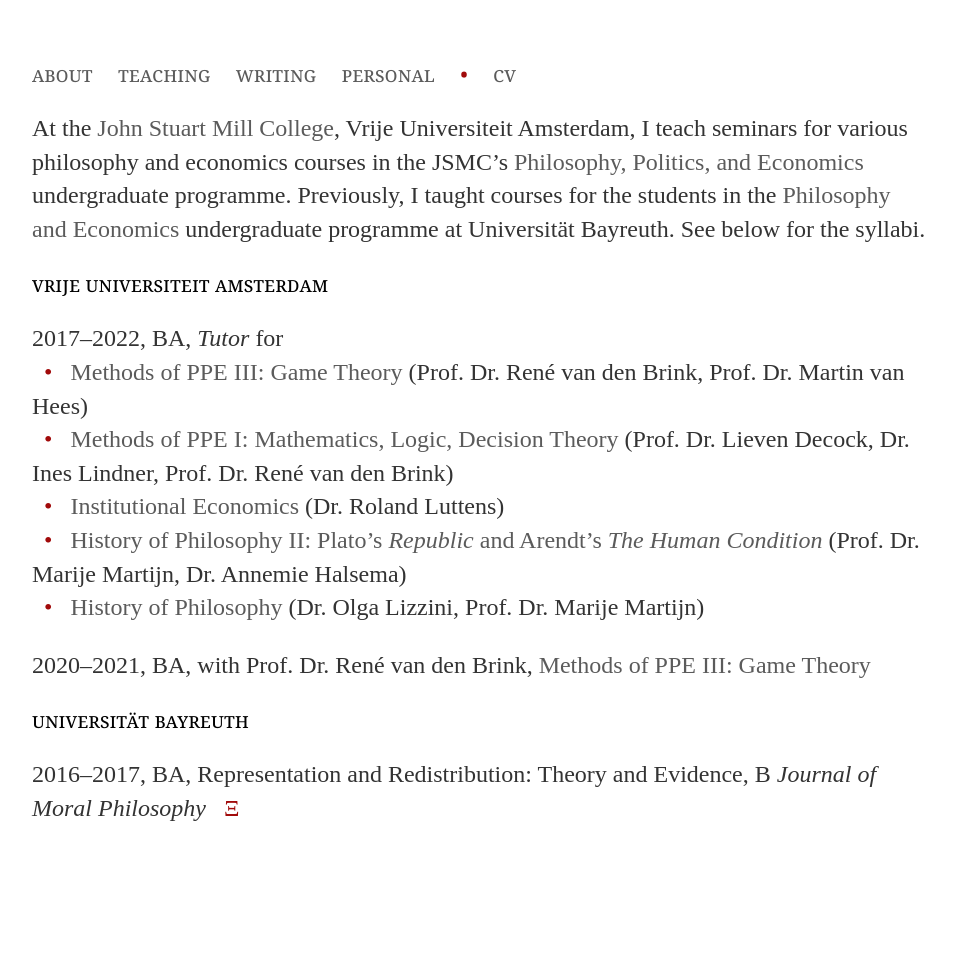
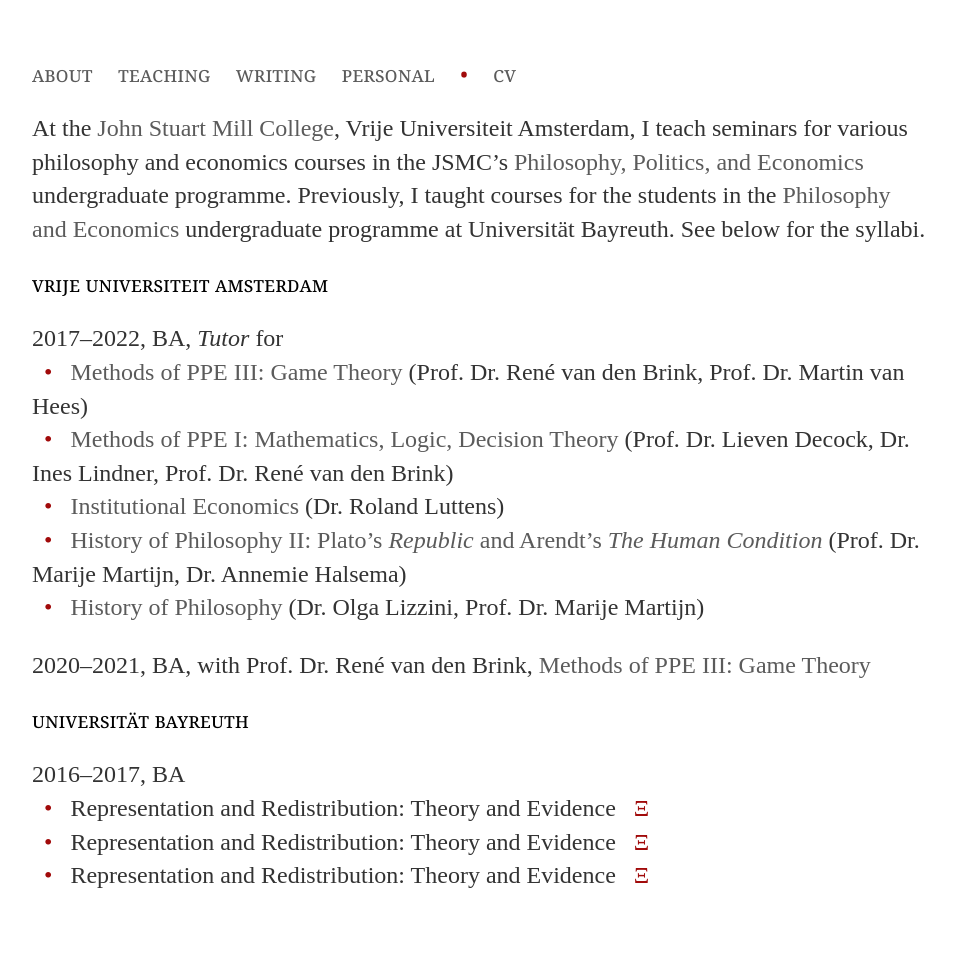
Before and after one commit to uzunovam/uzunovam, a Jekyll site: the page built from teaching/index.html, in a window 1280 px wide. Shown: the whole page, without its empty margins (160-1115 px from the left). Built offline with Jekyll 4.4.1, drawn with Linux system fonts in a browser that asks for light colours; before the commit the page ends 900 px from its top, so only the background shows below that.

Commit message:
Update index.html

```diff
--- a/teaching/index.html
+++ b/teaching/index.html
@@ -13,5 +13,8 @@
 		<bullet>&nbsp;&nbsp;&#8226;&nbsp;&nbsp;</bullet> <a href="https://studiegids.vu.nl/en/Bachelor/2021-2022/philosophy-politics-and-economics/W_JSM_106">History of Philosophy</a> (Dr. Olga Lizzini, Prof. Dr. Marije Martijn)</p>
 	<p>2020–2021, BA, with Prof. Dr. Ren&eacute; van den Brink, <a href="https://studiegids.vu.nl/en/Bachelor/2021-2022/philosophy-politics-and-economics/W_JSM_305">Methods of PPE III: Game Theory</a></p>
 	<section>universit&auml;t bayreuth</section>
-	<p>2016–2017, BA, Representation and Redistribution: Theory and Evidence, B <cite>Journal of Moral Philosophy</cite> &nbsp; <a href="/files/papers/Halliday, The Inheritance of Wealth, Review.pdf"><bullet>&Xi;</bullet></a></p>
+	<p>2016–2017, BA </br>
+		<bullet>&nbsp;&nbsp;&#8226;&nbsp;&nbsp;</bullet> Representation and Redistribution: Theory and Evidence &nbsp; <a href="/files/syllabi/RR_Syllabus.pdf"><bullet>&Xi;</bullet></a></br>
+		<bullet>&nbsp;&nbsp;&#8226;&nbsp;&nbsp;</bullet> Representation and Redistribution: Theory and Evidence &nbsp; <a href="/files/syllabi/RR_Syllabus.pdf"><bullet>&Xi;</bullet></a></br>
+		<bullet>&nbsp;&nbsp;&#8226;&nbsp;&nbsp;</bullet> Representation and Redistribution: Theory and Evidence &nbsp; <a href="/files/syllabi/RR_Syllabus.pdf"><bullet>&Xi;</bullet></a></p>
 </div><!-- /.blurb -->
```
